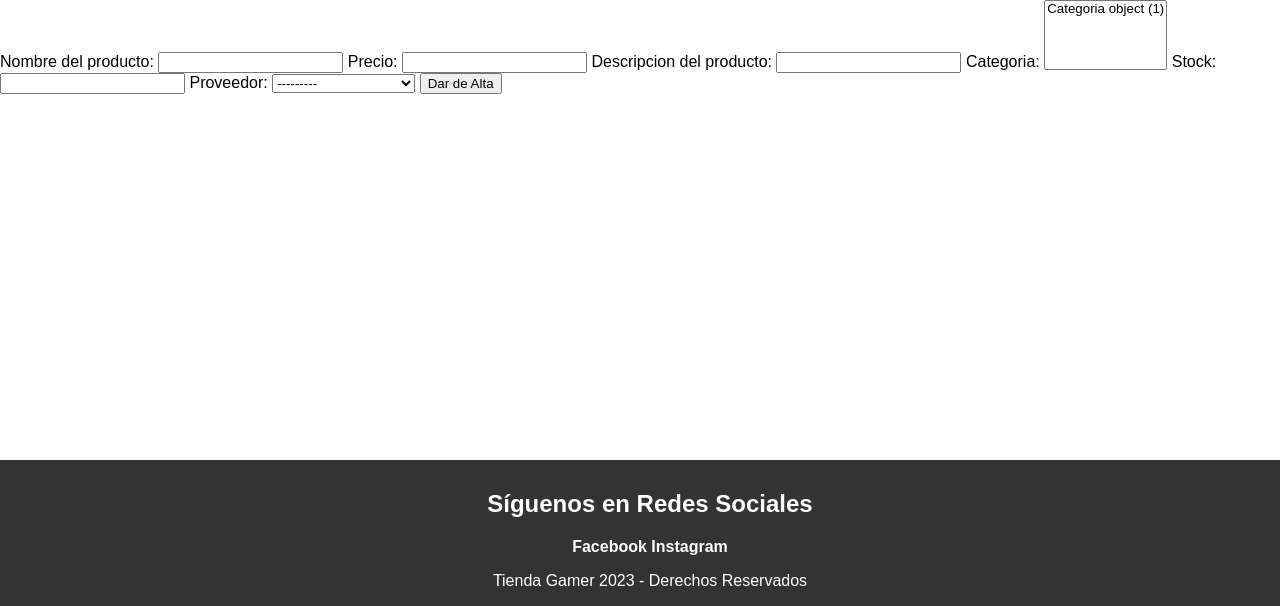
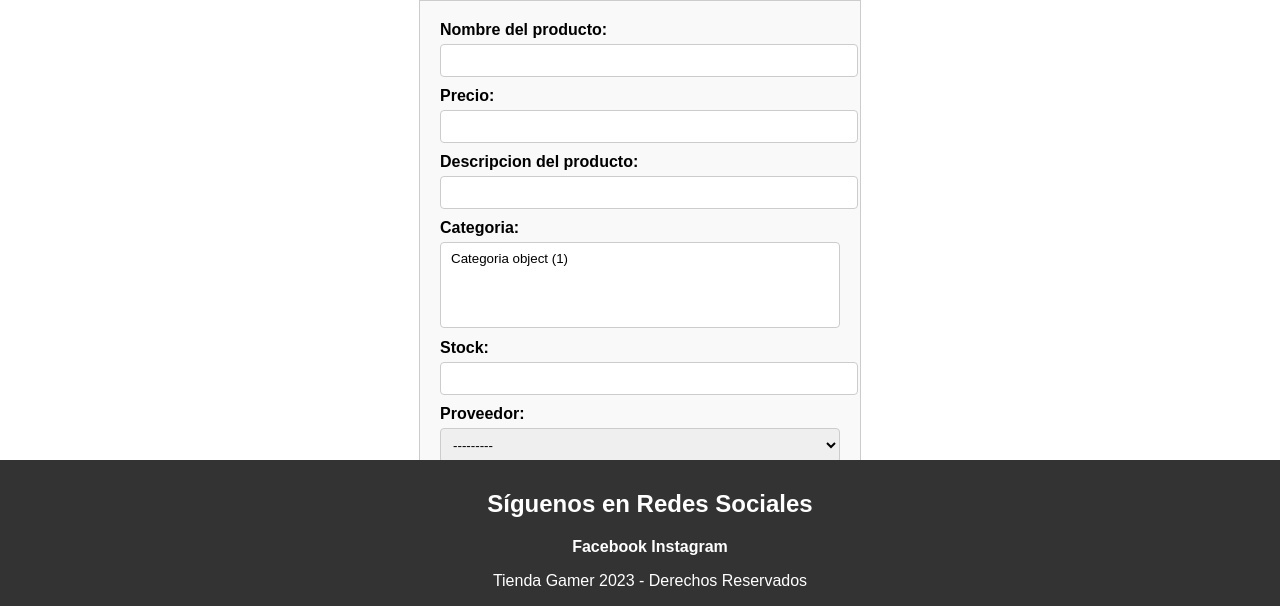
Before and after one commit to osunamartin/djangoCAC, a Django app: page /game_shop/producto/alta in a window 1280 px wide. Shown: the part 194-800 px from the top of the page. Run offline with Django 4.2, Linux system fonts and the light colour scheme; tables that the repository leaves empty hold one stand-in row (values such as "Sample post").

Commit message:
css alta producto agregado

```diff
--- a/core/static/core/css/producto_alta.css
+++ b/core/static/core/css/producto_alta.css
@@ -0,0 +1,36 @@
+.product-form {
+    max-width: 400px;
+    margin: 0 auto;
+    padding: 20px;
+    border: 1px solid #ccc;
+    background-color: #f9f9f9;
+}
+
+.product-form label {
+    display: block;
+    margin-bottom: 5px;
+    font-weight: bold;
+}
+
+.product-form input[type="text"],
+.product-form input[type="number"],
+.product-form select {
+    width: 100%;
+    padding: 8px;
+    margin-bottom: 10px;
+    border: 1px solid #ccc;
+    border-radius: 4px;
+}
+
+.product-form input[type="submit"] {
+    background-color: #007bff;
+    color: #fff;
+    padding: 10px 20px;
+    border: none;
+    border-radius: 4px;
+    cursor: pointer;
+}
+
+.product-form input[type="submit"]:hover {
+    background-color: #0056b3;
+}
--- a/core/templates/core/producto_alta.html
+++ b/core/templates/core/producto_alta.html
@@ -1,10 +1,14 @@
 {%extends "core/base.html"%}
+{% load static %}
 
+{% block extra_css%}
+    <link rel="stylesheet" href="{% static 'core/css/producto_alta.css' %}">
+{%endblock%}
 
 
 {%block section_title%} Alta de Productos {%endblock%}
 {%block content%}
-  <form action="{% url 'producto_alta' %}" method="post">
+  <form action="{% url 'producto_alta' %}" method="post" class="product-form">
     {% csrf_token %}
     {{ form }}
     <input type="submit" value="Dar de Alta">
```
Also changed, not shown: core/migrations/0001_initial.py, core/migrations/0002_rename_producto_producto_nombre.py (deleted).
